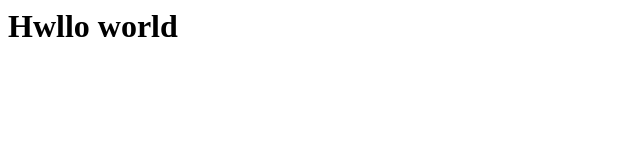
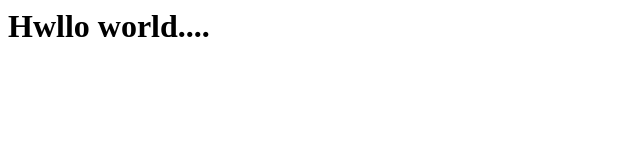
Before and after one commit to inhochoisey/test1, a plain HTML site: page index.html in a window 1280 px wide. Shown: the full height of the page, 0-640 px from the left. Drawn offline with Linux system fonts and the light colour scheme.

Commit message:
update2
update2

```diff
--- a/index.html
+++ b/index.html
@@ -1 +1 @@
-<h1> Hwllo world</h1>
+<h1> Hwllo world....</h1>
```
